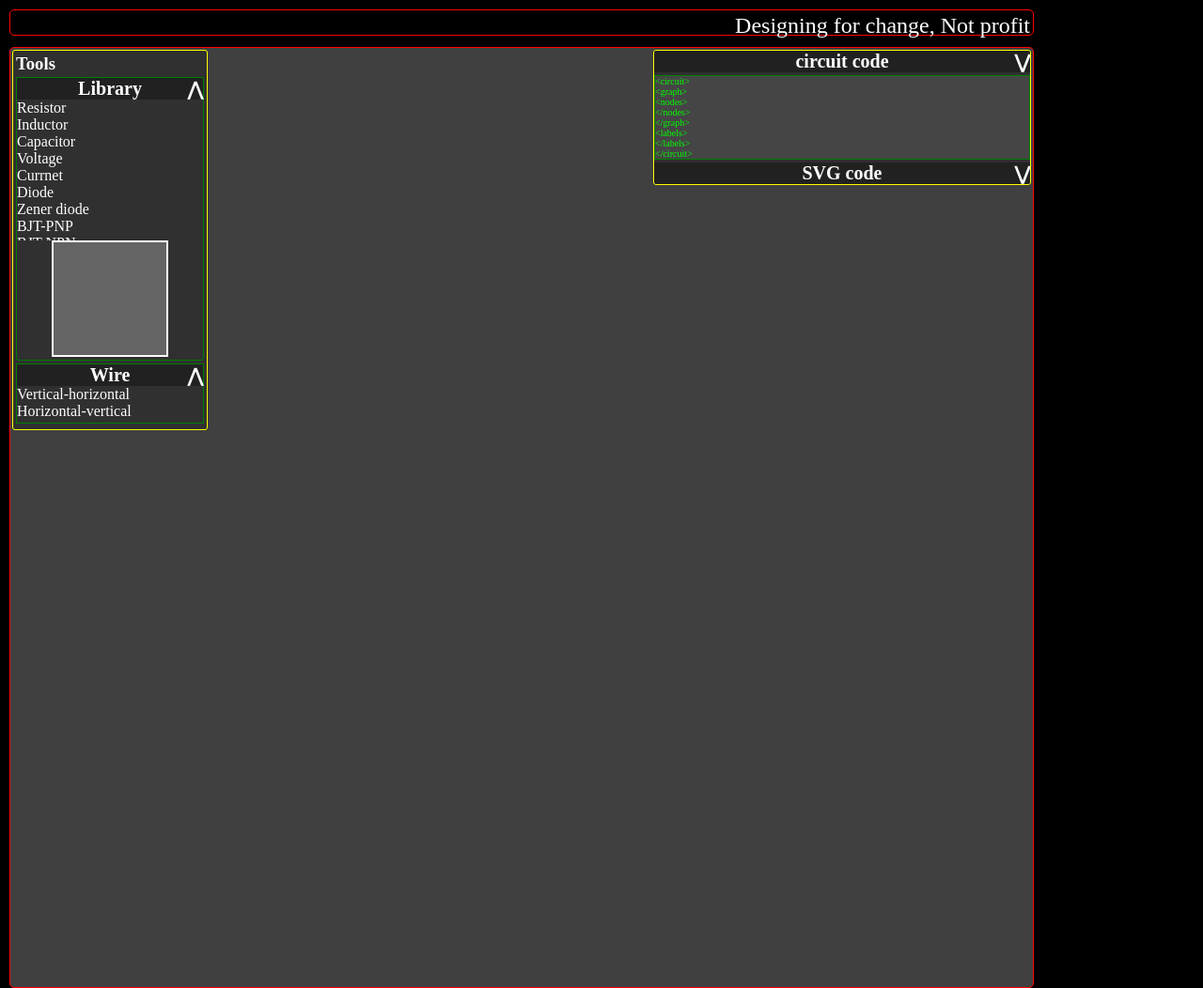
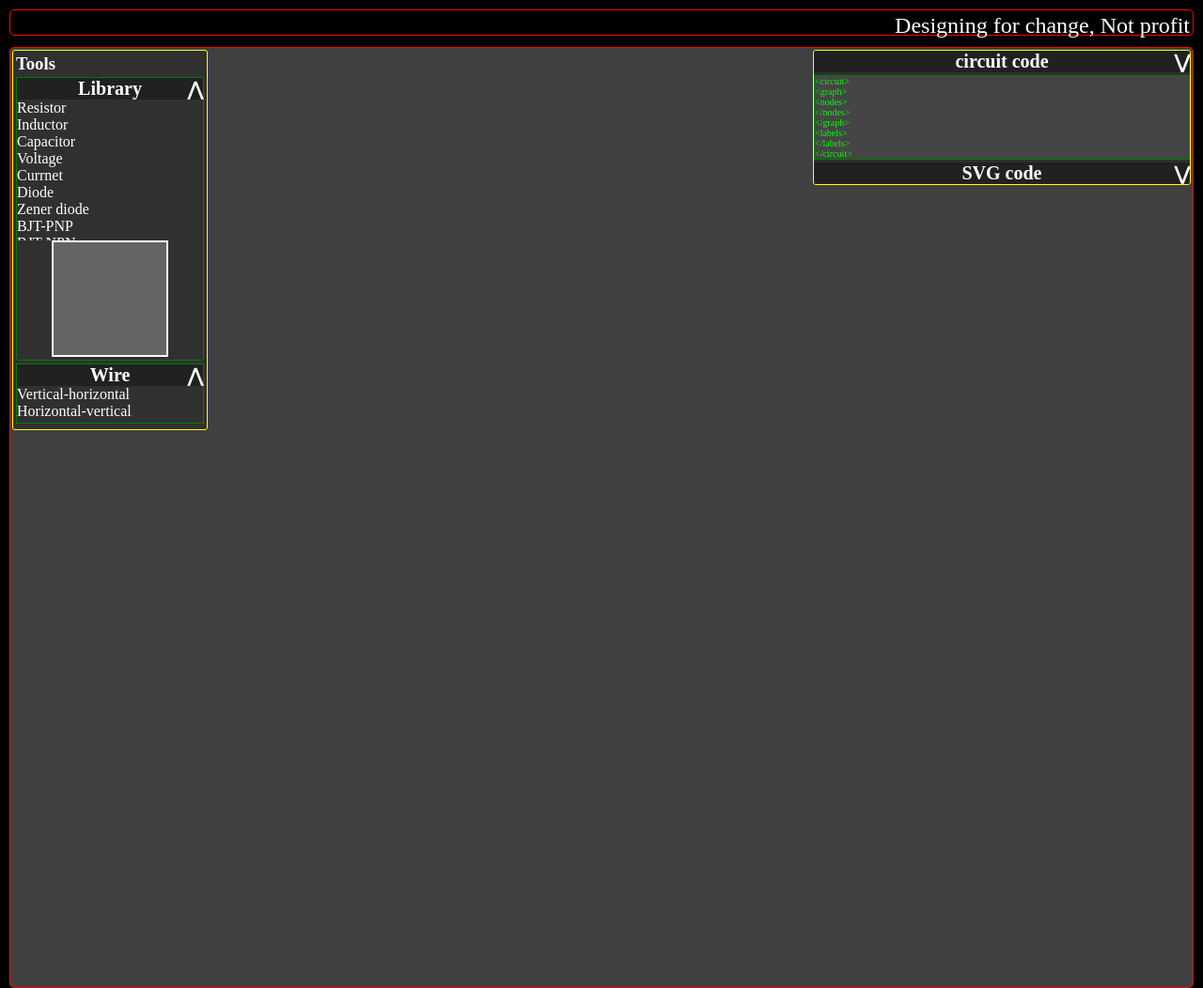
Before and after one commit to mitjajez/SONCE, a plain HTML site: page index.html in a window 1280 px wide. Shown: the whole page at 94% size. Drawn offline with Linux system fonts and the light colour scheme.

Commit message:
Update of SONCEjQ version

```diff
--- a/css/style.css
+++ b/css/style.css
@@ -10,11 +10,10 @@ body {
 }
 
 div#head{ position: fixed; top: 0; left:0; width:100%;}
-div#panel{ margin:10px 180px 10px 10px; padding:3px; height:20px; border:solid 1px red; }
-div#svg{ margin:50px 180px 10px 10px; padding:0px; height:1000px; border:solid 1px red; }
+div#panel{ margin:10px 10px 10px; padding:3px; height:20px; border:solid 1px red; }
+div#svg{ margin:50px 10px 10px; padding:0px; height:1000px; border:solid 1px red; }
 div#module{ position: fixed; top: 50px; left:10px; margin:3px; padding:3px; width:200px; border:solid 1px yellow; }
-div#ptc{ position: fixed; top: 10px; right:10px; width: 160px; height:600px; margin:0px; padding:0px; text-align:center;}
-div#code{ position: fixed; top: 50px; right:180px; overflow:auto; width: 400px; margin:3px; padding:0px;}
+div#code{ position: fixed; top: 50px; right:10px; overflow:auto; width: 400px; margin:3px; padding:0px;}
 #cir_code, #svg_code{ margin:3px 0px; overflow:auto; max-height:400px; border:1px solid green;}
 /*div#cir_code{ position: absolute; top: 50px; right:180px; overflow:auto; width: 130px; height:200px; margin:0px; padding:0px;}
 div#svg_code{ position: absolute; bottom: 100px; right:180px; overflow:auto; width: 400px; height:300px; margin:0px; padding:0px;}*/
```
